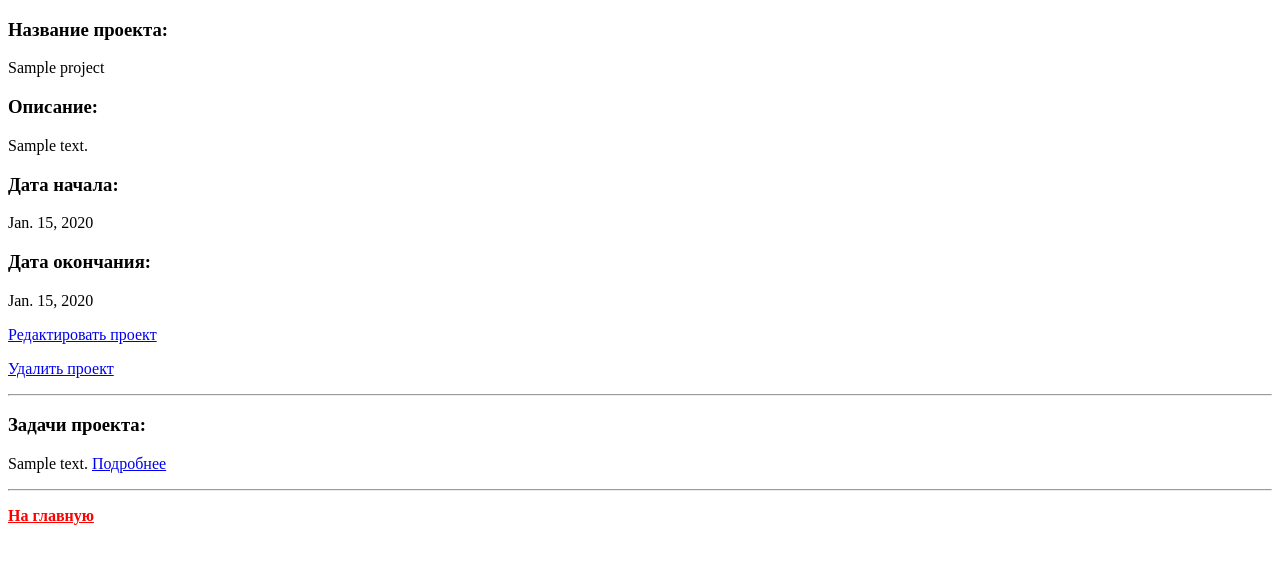
After one commit to jnu3d1/another_project, a Django app: page /project/1/ in a window 1280 px wide. The commit adds this page. Shown: the top 564 px of the page. Run offline with Django 4.2, Linux system fonts and the light colour scheme; tables that the repository leaves empty hold one stand-in row (values such as "Sample post"); parts of the project's set-up code (start-up, migrations or seed data) failed here and were passed over.

Commit message:
Реализована возможность детального просмотра проектов Изменения, которые включены в коммит: 	изменено:      webapp/templates/issues/issue.html 	новый файл:    webapp/templates/projects/project.html 	изменено:      webapp/templates/projects/projects.html 	изменено:      webapp/urls.py 	изменено:      webapp/views/projects_views.py

```diff
--- a/webapp/templates/issues/issue.html
+++ b/webapp/templates/issues/issue.html
@@ -30,6 +30,6 @@
         <a href="{% url "delete" issue.pk %}">Удалить задачу</a>
     </p>
     <p>
-        <a style="color: red;" href="{% url "index" %}"><b>На главную</b></a>
+        <a style="color: red;" href="{% url "projects" %}"><b>На главную</b></a>
     </p>
 {% endblock %}
--- /dev/null
+++ b/webapp/templates/projects/project.html
@@ -0,0 +1,41 @@
+{% extends "base.html" %}
+
+{% block title %}Проект {{ project.pk }}{% endblock %}
+
+{% block content %}
+    <h3>Название проекта:</h3>
+    <p>
+        {{ project.name }}
+    </p>
+    <h3>Описание:</h3>
+    <p>
+        {{ project.description|default_if_none:"Нет описания" }}
+    </p>
+    <h3>Дата начала:</h3>
+    <p>
+        {{ project.start_date }}
+    </p>
+    <h3>Дата окончания:</h3>
+    <p>
+        {{ project.end_date|default_if_none:"Дата не выставлена" }}
+    </p>
+    <p>
+        <a href="{% url "projects" %}">Редактировать проект</a>
+    </p>
+    <p>
+        <a href="{% url "projects" %}">Удалить проект</a>
+    </p>
+    <hr>
+    <h3>Задачи проекта:</h3>
+    {% for issue in issues %}
+        <p>
+            {{ issue.summary }} <a href="{% url "issue" issue.pk %}">Подробнее</a>
+        </p>
+    {% empty %}
+        <p>В этом проекте не создано ни одной зачачи</p>
+    {% endfor %}
+    <hr>
+    <p>
+        <a style="color: red;" href="{% url "projects" %}"><b>На главную</b></a>
+    </p>
+{% endblock %}
--- a/webapp/templates/projects/projects.html
+++ b/webapp/templates/projects/projects.html
@@ -6,6 +6,6 @@
     <h1>Список проектов</h1>
     <p><a href="{% url "create" %}">Новый проект</a></p>
     {% for project in projects %}
-        <p>{{ project.name }} <a href="{% url "projects" %}">Подробнее</a></p>
+        <p>{{ project.name }} <a href="{% url "project" project.pk %}">Подробнее</a></p>
     {% endfor %}
 {% endblock %}
--- a/webapp/urls.py
+++ b/webapp/urls.py
@@ -8,5 +8,6 @@ urlpatterns = [
     path('issues/add/', CreateIssue.as_view(), name='create'),
     path('issue/<int:pk>/editing/', EditIssue.as_view(), name='edit'),
     path('issue/<int:pk>/delete/', DeleteIssue.as_view(), name='delete'),
-    path('', ProjectsView.as_view(), name='projects')
+    path('', ProjectsView.as_view(), name='projects'),
+    path('project/<int:pk>/', ProjectView.as_view(), name='project'),
 ]
--- a/webapp/views/projects_views.py
+++ b/webapp/views/projects_views.py
@@ -1,4 +1,4 @@
-from django.views.generic import ListView
+from django.views.generic import ListView, DetailView
 
 from webapp.models import Project
 
@@ -8,3 +8,13 @@ class ProjectsView(ListView):
     template_name = 'projects/projects.html'
     context_object_name = 'projects'
     ordering = ('start_date',)
+
+
+class ProjectView(DetailView):
+    model = Project
+    template_name = 'projects/project.html'
+
+    def get_context_data(self, **kwargs):
+        context = super().get_context_data(**kwargs)
+        context['issues'] = self.object.issues.order_by('status', '-updated_at')
+        return context
```
